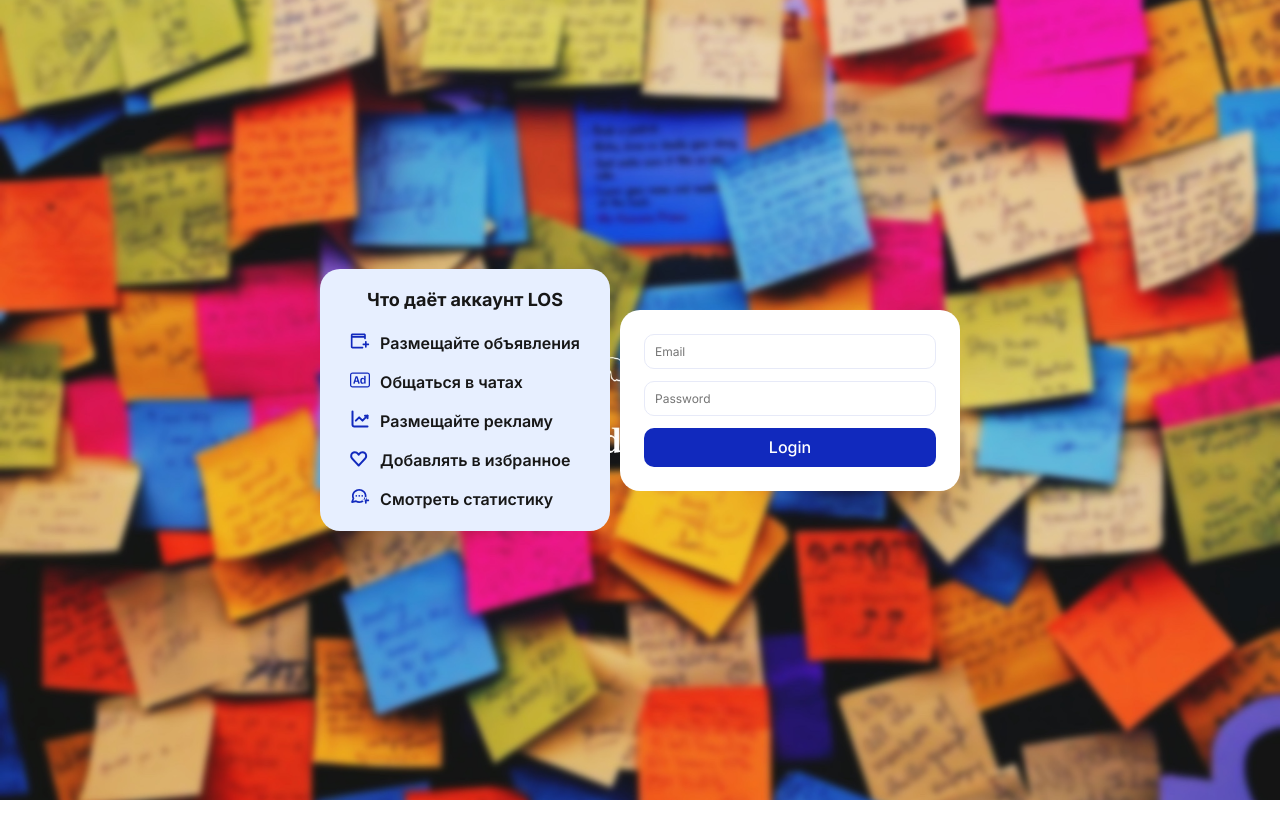
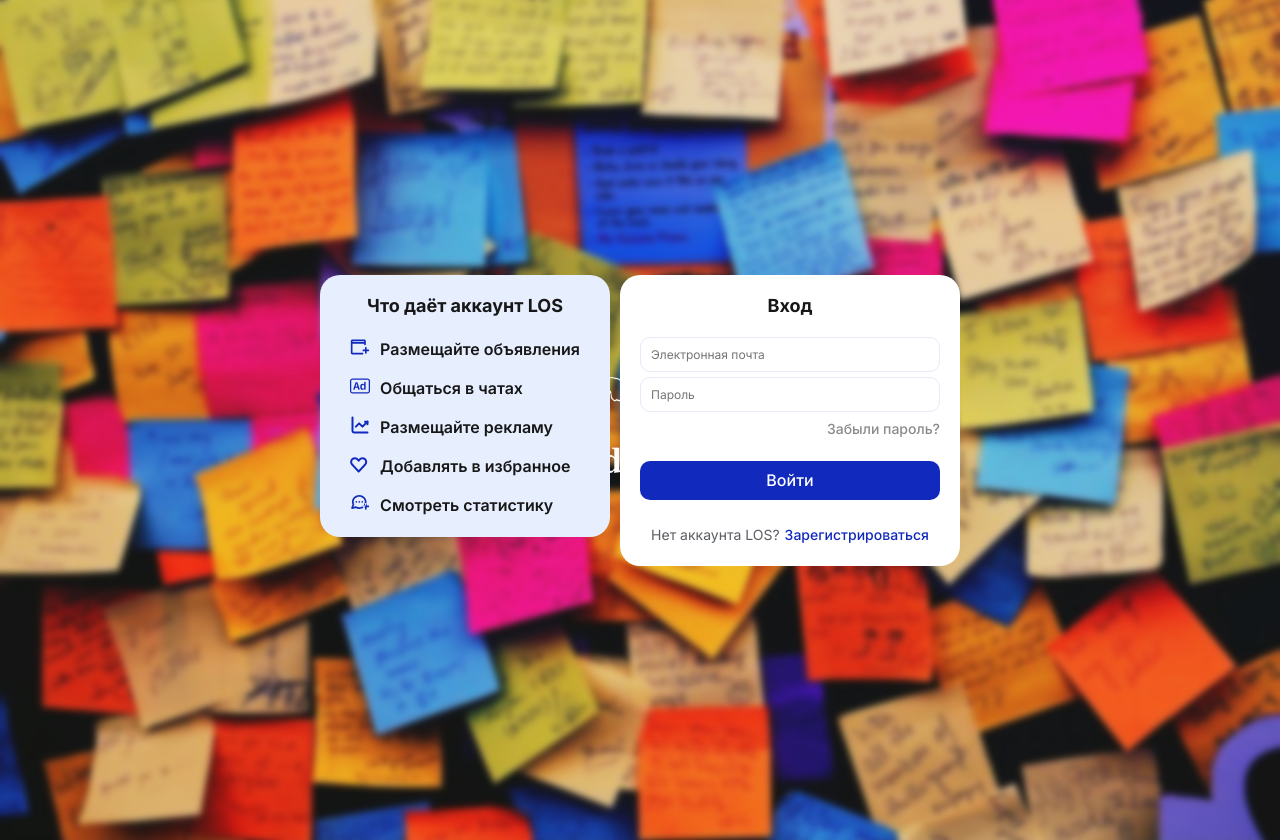
Before and after one commit to AAAlex2001/LOSboard, a Next.js app in the folder frontend/: page /login in a window 1280 px wide. Before the commit the page ends 800 px from the top, so only its background shows below. Built offline with nearby package versions, Linux system fonts and the light colour scheme; no server answers.

Commit message:
логин

```diff
--- a/frontend/app/(main-pages)/login/page.module.scss
+++ b/frontend/app/(main-pages)/login/page.module.scss
@@ -7,5 +7,15 @@
     background-size: cover;
     background-position: center;
     background-repeat: no-repeat;
+    padding: 20px;
+}
+
+.content {
+    display: flex;
+    flex-direction: row;
     gap: 10px;
+    margin: 0 auto;
+    width: 100%;
+    justify-content: center;
+    align-items: center;
 }
--- a/frontend/app/(main-pages)/login/page.tsx
+++ b/frontend/app/(main-pages)/login/page.tsx
@@ -5,8 +5,10 @@ import style from "./page.module.scss";
 export default function LoginPage() {
     return (
         <div className={style.container}>
-            <LoginInfo />
-            <LoginWidget />
+            <div className={style.content}>
+                <LoginInfo />
+                <LoginWidget />
+            </div>
         </div>
     );
 }
--- a/frontend/app/layout.tsx
+++ b/frontend/app/layout.tsx
@@ -24,7 +24,7 @@ export default function RootLayout({
       className={inter.variable}
       style={{ height: "100%" }}
     >
-      <body style={{ minHeight: "100vh", display: "flex", flexDirection: "column" }}>
+      <body>
         <AuthProvider>{children}</AuthProvider>
       </body>
     </html>
--- a/frontend/package.json
+++ b/frontend/package.json
@@ -9,6 +9,7 @@
     "lint": "eslint"
   },
   "dependencies": {
+    "classnames": "^2.5.1",
     "next": "^16.2.4",
     "react": "19.2.4",
     "react-dom": "19.2.4",
--- /dev/null
+++ b/frontend/src/features/auth/login/ui/LoginForm.module.scss
@@ -0,0 +1,60 @@
+.loginForm {
+    display: flex;
+    flex-direction: column;
+    padding: 20px;
+    width: 340px;
+    box-sizing: border-box;
+    background: #FFFFFF;
+    border-radius: 20px;
+    justify-content: center;
+    align-items: center;
+}
+
+.loginContent {
+    display: flex;
+    flex-direction: column;
+    width: 100%;
+    gap: 20px;
+    align-items: center;
+}
+
+.inputs {
+    display: flex;
+    flex-direction: column;
+    gap: 5px;
+    width: 100%;
+}
+
+.inputs button {
+    align-self: flex-end;
+    font-size: 14px;
+    line-height: 24px;
+}
+
+.bottom {
+    display: flex;
+    flex-direction: column;
+    gap: 24px;
+    width: 100%;
+}
+
+.registerContainer {
+    display: flex;
+    gap: 5px;
+    width: 100%;
+    justify-content: center;
+    align-items: center;
+}
+
+.registerText {
+    font-size: 14px;
+    line-height: 100%;
+    color: #1B1F26B8;
+}
+
+.registerContainer button{
+    font-size: 14px;
+    line-height: 22px;
+    font-weight: 500;
+    color: #1129BD;
+}
--- a/frontend/src/features/auth/login/ui/loginForm.tsx
+++ b/frontend/src/features/auth/login/ui/loginForm.tsx
@@ -5,6 +5,8 @@ import { Button } from "@/src/shared/ui/Button";
 import { useLogin } from "../model/useLogin";
 import { useState } from "react";
 import { Loader } from "@/src/shared/ui/Loader";
+import Typography from "@/src/shared/ui/Typography";
+import style from "./LoginForm.module.scss";
 
 
 export function LoginForm() {
@@ -19,22 +21,40 @@ export function LoginForm() {
   };
 
   return (
-      <form onSubmit={handleSubmit}>
+    <form className={style.loginForm} onSubmit={handleSubmit}>
+      <div className={style.loginContent}>
+        <Typography variant="h1">Вход</Typography>
+        <div className={style.inputs}>
           <Input
             type="email"
             value={email}
             onChange={(e) => setEmail(e.target.value)}
-          placeholder="Email"
+            placeholder="Электронная почта"
           />
           <Input
             type="password"
             value={password}
             onChange={(e) => setPassword(e.target.value)}
-          placeholder="Password"
+            placeholder="Пароль"
           />
+          <Button type="link" onClick={() => window.location.href = "/register"}>
+            Забыли пароль?
+          </Button>
+        </div>
+        <div className={style.bottom}>
           <Button type="submit" disabled={loading}>
-          {loading ? <Loader /> : "Login"}
+            {loading ? <Loader /> : "Войти"}
           </Button>
+          <div className={style.registerContainer}>
+            <span className={style.registerText}>
+              Нет аккаунта LOS?
+            </span>
+            <Button type="link" onClick={() => window.location.href = "/register"}>
+              Зарегистрироваться
+            </Button>
+          </div>
+        </div>
+      </div>
       {error && <p>{error}</p>}
     </form>
   );
--- a/frontend/src/shared/ui/Button/index.tsx
+++ b/frontend/src/shared/ui/Button/index.tsx
@@ -1,18 +1,37 @@
+import classNames from "classnames";
 import style from "./style.module.scss";
 
 type ButtonProps = {
   text?: string;
-    type?: "button" | "submit" | "reset";
+  type?: "button" | "submit" | "reset" | "link";
+  color?: "blue" | "gray";
   onClick?: (e: React.MouseEvent<HTMLButtonElement>) => void;
   children?: React.ReactNode;
   disabled?: boolean;
 };
 
 export const Button = (props: ButtonProps) => {
+  const isLink = props.type === "link";
+  const color = props.color ?? "gray";
+
+  let buttonType: "button" | "submit" | "reset" = "button";
+
+    if (props.type === "submit") {
+    buttonType = "submit";
+    }
+
+    if (props.type === "reset") {
+    buttonType = "reset";
+    }
+
   return (
     <button
-            className={style.button}
-            type={props.type}
+      className={classNames(style.button, {
+        [style.link]: isLink,
+        [style.linkBlue]: isLink && color === "blue",
+        [style.linkGray]: isLink && color === "gray",
+      })}
+      type={buttonType}
       onClick={props.onClick}
       disabled={props.disabled}
     >
--- a/frontend/src/shared/ui/Button/style.module.scss
+++ b/frontend/src/shared/ui/Button/style.module.scss
@@ -4,7 +4,7 @@
   justify-content: center;
   border: none;
   border-radius: 10px;
-  background-color: #1129BD;
+  background-color: #1129bd;
   color: #fff;
   font-size: 16px;
   line-height: 100%;
@@ -13,6 +13,10 @@
   font-weight: 500;
   padding: 10px;
   min-height: 39px;
+}
+
+.button:hover {
+  background-color: #0d1f8b;
 }
 
 .button:disabled {
@@ -24,6 +28,21 @@
   background-color: #cccccc;
 }
 
-.button:hover {
-  background-color: #0d1f8b;
+.link {
+  background-color: transparent;
+  border-radius: 0;
+  padding: 0;
+  min-height: auto;
 }
+
+.link:hover {
+  background-color: transparent;
+}
+
+.linkBlue {
+  color: #1129bd;
+}
+
+.linkGray {
+  color: #8a8a8a;
+}
--- a/frontend/src/shared/ui/LoginInfo/style.module.scss
+++ b/frontend/src/shared/ui/LoginInfo/style.module.scss
@@ -1,3 +1,9 @@
+.loginInfo {
+    display: none;
+}
+
+
+@media (min-width: 768px) {
     .loginInfo {
         display: flex;
         flex-direction: column;
@@ -9,6 +15,7 @@
         border-radius: 20px;
         width: 290px;
         box-sizing: border-box;
+        align-self: flex-start;
     }
 
     .features {
@@ -24,3 +31,4 @@
         align-items: center;
         justify-content: flex-start;
     }
+}
--- a/frontend/src/widgets/login/LoginWidget.module.scss
+++ b/frontend/src/widgets/login/LoginWidget.module.scss
@@ -3,7 +3,6 @@
   flex-direction: column;
   justify-content: center;
   gap: 16px;
-  padding: 24px;
   background: #FFFFFF;
   border-radius: 20px;
   width: 340px;
--- a/frontend/src/widgets/login/LoginWidget.tsx
+++ b/frontend/src/widgets/login/LoginWidget.tsx
@@ -3,8 +3,6 @@ import style from "./LoginWidget.module.scss";
 
 export function LoginWidget() {
     return (
-        <div className={style.loginWidget}>
             <LoginForm />
-        </div>
     );
 }
```
Also changed, not shown: 1 other file (tests, documents, lock files or other folders). Lines whose indentation alone changed are shown as unchanged.
